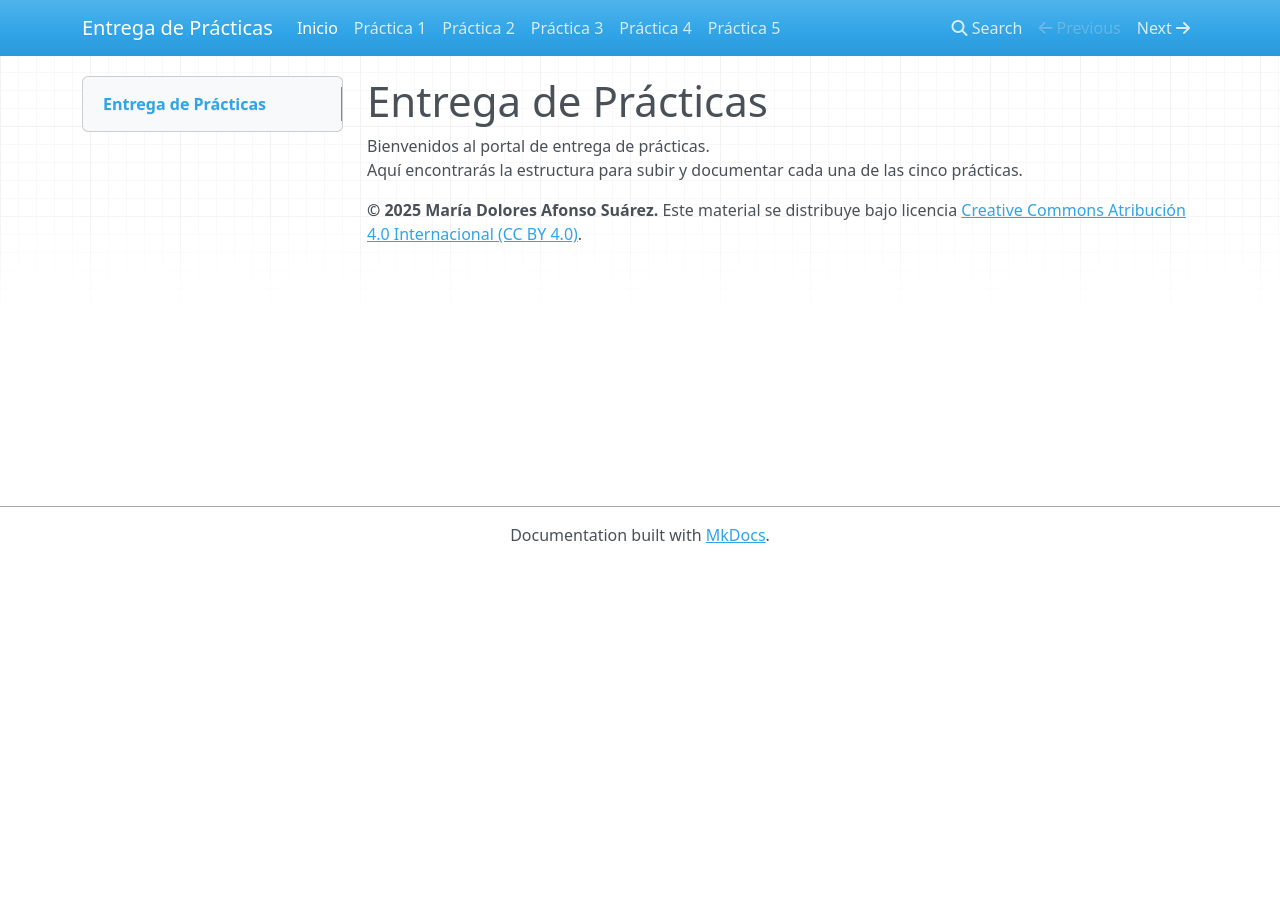
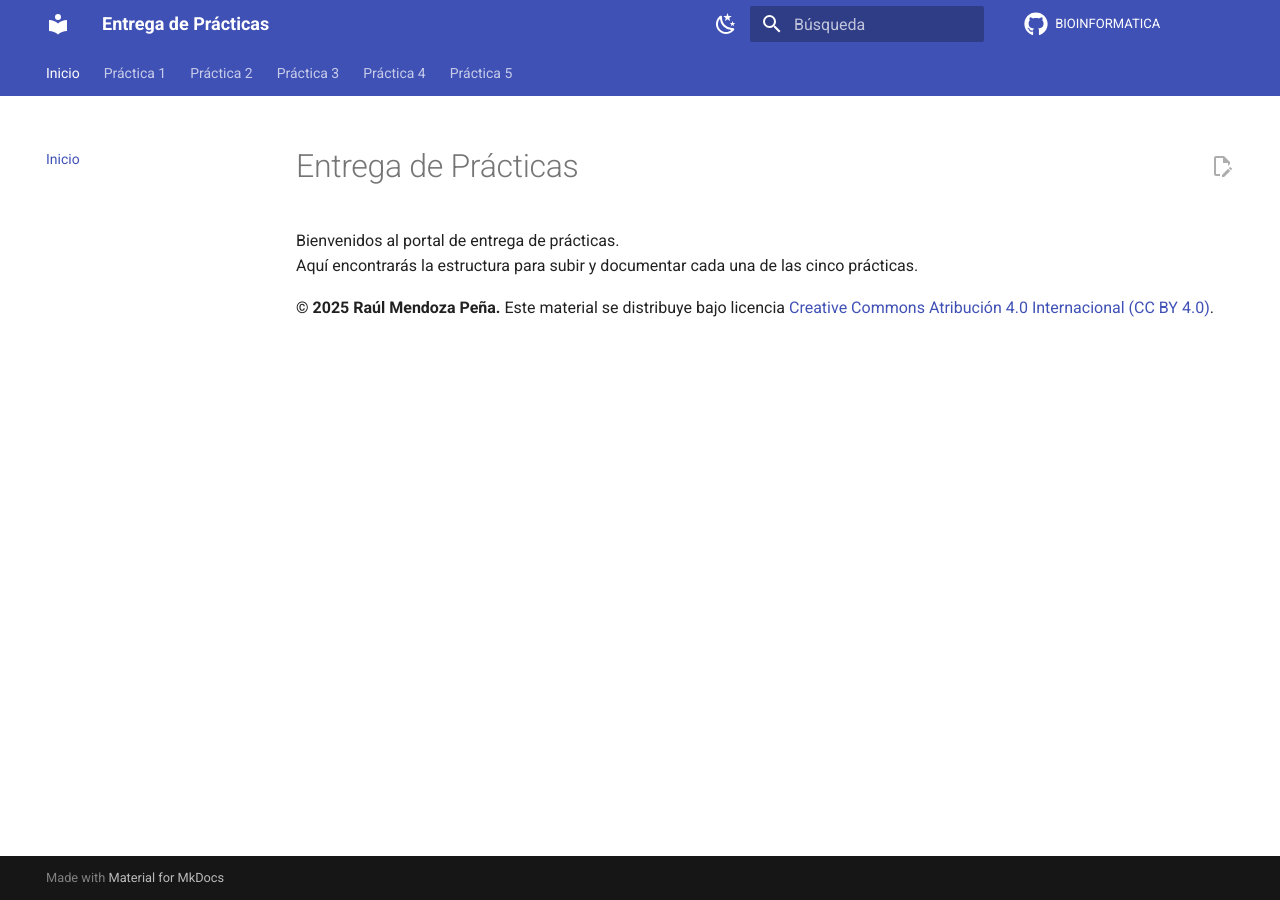
Before and after one commit to raulmendoza21/BIOINFORMATICA, an MkDocs documentation site: the page built from docs/index.md, in a window 1280 px wide. Built offline with MkDocs 1.6.1 and Material for MkDocs 9.7.7, drawn with Linux system fonts in a browser that asks for light colours; nearby versions of some CDN libraries; comment, search, counter and statistics services are not loaded.

Commit message:
Template

```diff
--- a/docs/index.md
+++ b/docs/index.md
@@ -4,5 +4,5 @@ Bienvenidos al portal de entrega de prácticas.
 Aquí encontrarás la estructura para subir y documentar cada una de las cinco prácticas.
 
 
-**© 2025 María Dolores Afonso Suárez.** Este material se distribuye bajo licencia
+**© 2025 Raúl Mendoza Peña.** Este material se distribuye bajo licencia
 [Creative Commons Atribución 4.0 Internacional (CC BY 4.0)](https://creativecommons.org/licenses/by/4.0/deed.es).
--- a/mkdocs.yml
+++ b/mkdocs.yml
@@ -1,4 +1,8 @@
 site_name: Entrega de Prácticas
+site_description: Documentación de las prácticas de Administración de Sistemas Operativos
+site_author: Raúl Mendoza
+site_url: https://raulmendoza21.github.io/BIOINFORMATICA/
+
 nav:
   - Inicio: index.md
   - Práctica 1: practica1.md
@@ -6,5 +10,54 @@ nav:
   - Práctica 3: practica3.md
   - Práctica 4: practica4.md
   - Práctica 5: practica5.md
+
 theme:
-  name: mkdocs
+  name: material
+  language: es
+  palette:
+    - scheme: default
+      primary: indigo
+      accent: deep purple
+      toggle:
+        icon: material/weather-night
+        name: Modo oscuro
+    - scheme: slate
+      primary: indigo
+      accent: lime
+      toggle:
+        icon: material/weather-sunny
+        name: Modo claro
+  features:
+    - navigation.instant
+    - navigation.expand
+    - navigation.tabs
+    - toc.integrate
+    - search.suggest
+    - search.highlight
+    - content.code.copy
+    - content.action.edit
+  icon:
+    repo: fontawesome/brands/github
+
+repo_url: https://github.com/raulmendoza21/BIOINFORMATICA
+repo_name: BIOINFORMATICA
+edit_uri: edit/main/docs/
+
+plugins:
+  - search
+  - tags
+
+markdown_extensions:
+  - admonition
+  - codehilite
+  - footnotes
+  - meta
+  - toc:
+      permalink: true
+  - def_list
+  - pymdownx.highlight
+  - pymdownx.superfences
+  - pymdownx.details
+  - pymdownx.emoji:
+      emoji_index: !!python/name:materialx.emoji.twemoji
+      emoji_generator: !!python/name:materialx.emoji.to_svg
```
